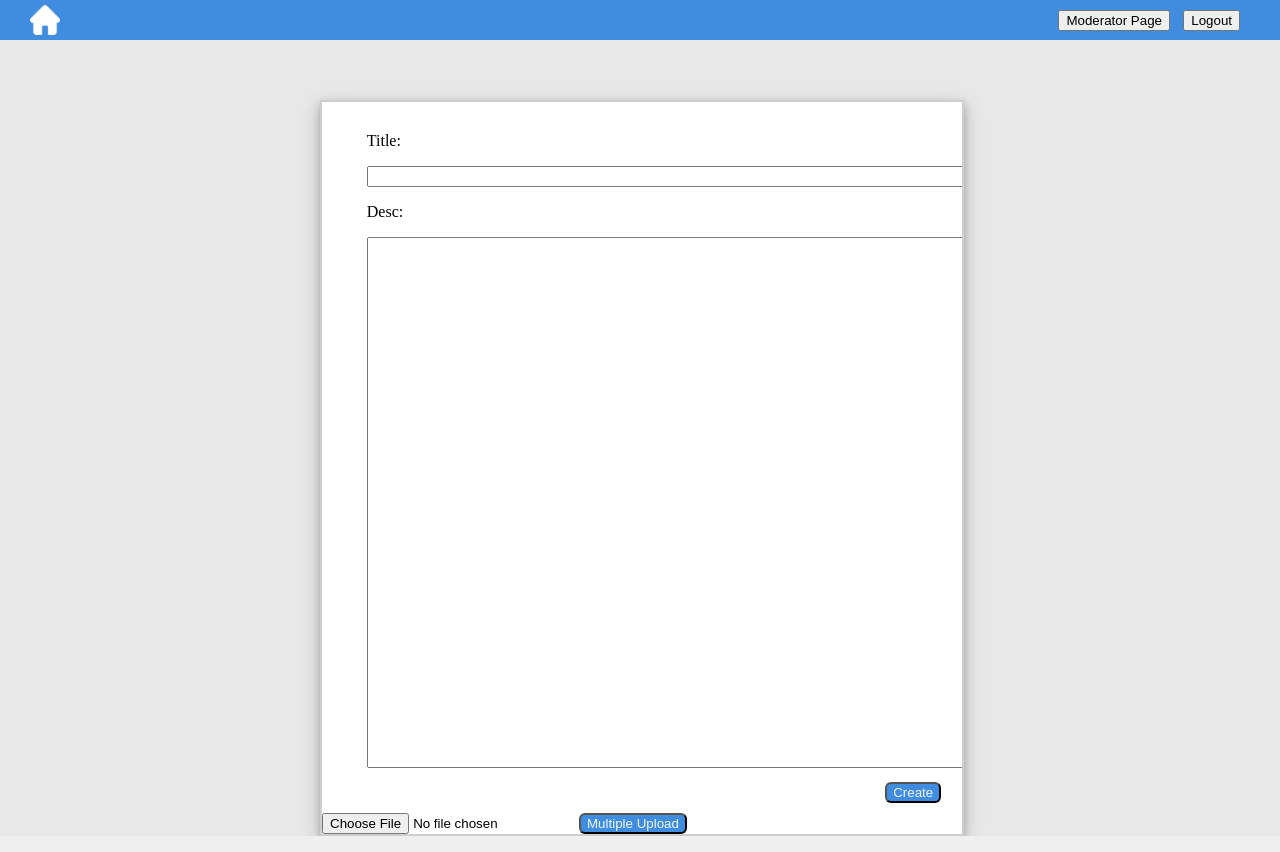
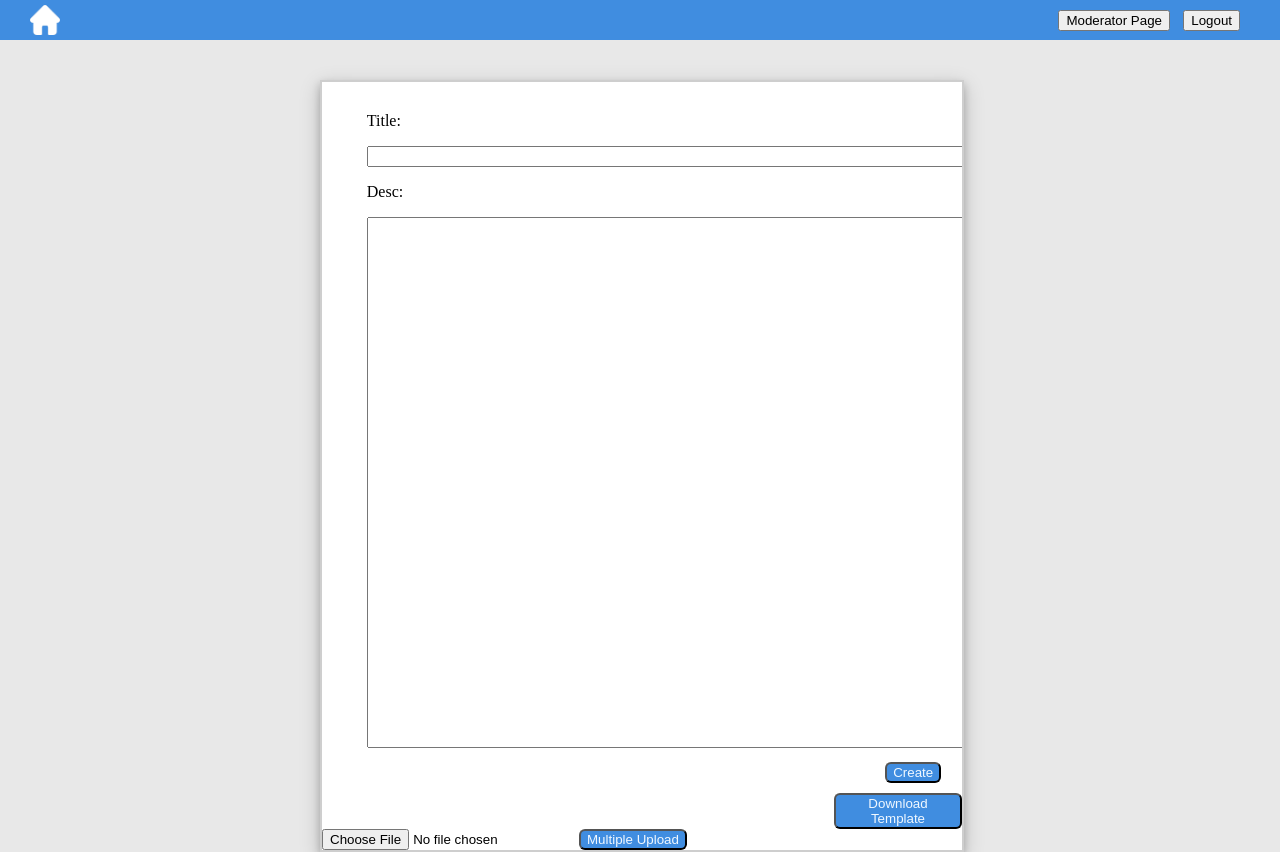
Before and after one commit to Yonggiee/Django-Blog, a Django app: page /new-post/ in a window 1280 px wide. Run offline with Django 3.2, Linux system fonts and the light colour scheme; the visitor is signed in with stand-in values (Sample User, id 1); parts of the project's set-up code (start-up, migrations or seed data) failed here and were passed over.

Commit message:
add download template

```diff
--- a/project/blog/static/styles.css
+++ b/project/blog/static/styles.css
@@ -283,7 +283,7 @@ td{
 
 .post-form{
     overflow: auto;
-    margin-top: 100px;
+    margin-top: 80px;
     margin-left: 25%;
     width: 50%;
     background-position: center center;
@@ -309,6 +309,17 @@ td{
     margin-top: 10px;
     margin-bottom: 10px;
     margin-left: 88%;
+}
+
+#template-download{
+    margin-left: 80%;
+    background-color: rgb(64, 141, 224);
+    border-radius: 6px;
+}
+
+#template-download a{
+    text-decoration: none;
+    color: aliceblue;
 }
 
 /* user login */
--- a/project/blog/templates/post_new.html
+++ b/project/blog/templates/post_new.html
@@ -35,6 +35,9 @@
                 <input id="button" type="submit" value="Create" name="single">
             </div>
         </form>
+        <button id="template-download">
+            <a href="/static/template.xlsx" download> Download Template </a>
+        </button>
         <form enctype="multipart/form-data" method="post">
             {% csrf_token %}
             {{ multi_upload.file }}
--- a/project/blog/views/post.py
+++ b/project/blog/views/post.py
@@ -137,9 +137,9 @@ class PostCreateView(LoginRequiredMixin, CreateView):
         except MultiValueDictKeyError:
             raise MultiValueDictKeyError("MultiValueDictKeyError")
         if (str(excel_file).split('.')[-1] == "xls"):
-            data = xls_get(excel_file, column_limit=2)['Sheet1']
+            data = xls_get(excel_file, column_limit=2)['Post']
         elif (str(excel_file).split('.')[-1] == "xlsx"):
-            data = xlsx_get(excel_file, column_limit=2)['Sheet1']
+            data = xlsx_get(excel_file, column_limit=2)['Post']
         else:
             messages.error(request, "this is not an excel file")
             return
```
Also changed, not shown: 1 other file.
